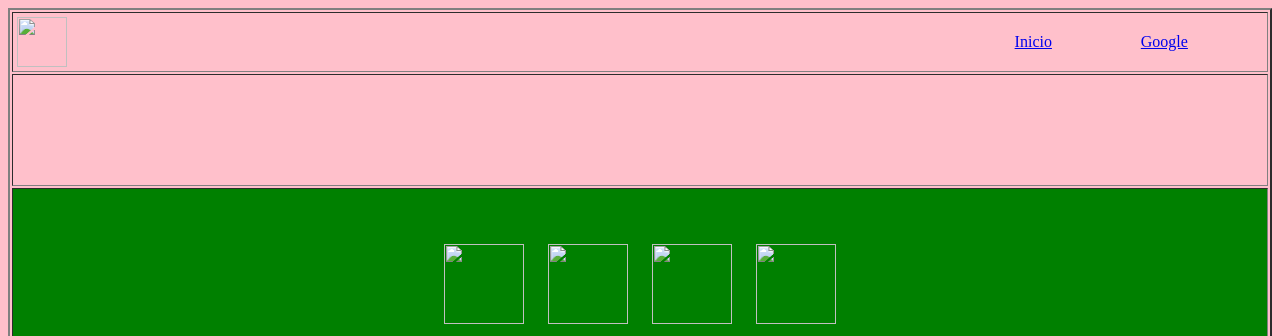
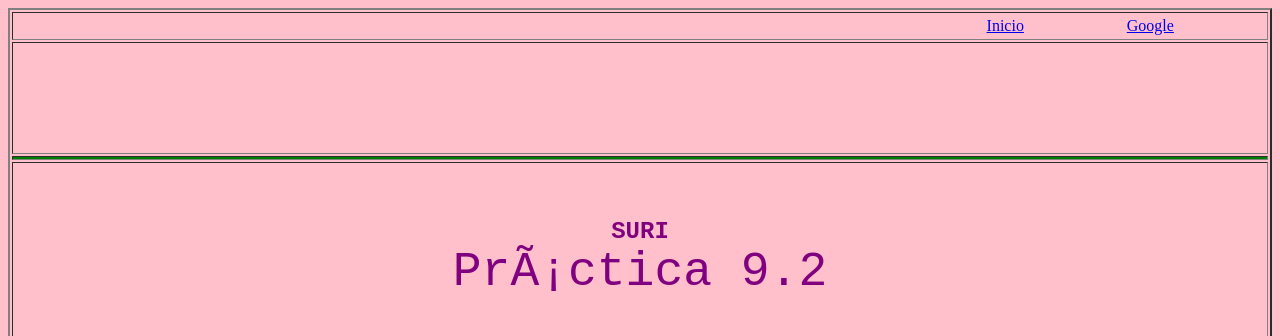
Before and after one commit to suricarrillo/Ejemplo, a plain HTML site: page Page2.html in a window 1280 px wide. Shown: the top 336 px of the page. Drawn offline with Linux system fonts and the light colour scheme; grey boxes are pictures that could not be loaded.

Commit message:
Page2.html

```diff
--- a/Page2.html
+++ b/Page2.html
@@ -1,6 +1,6 @@
 <html>
 <meta charset="UFT-8">
-<head><title> Practica 9.2 </title></head>
+<head><title> Practica 9 </title></head>
 <body bgcolor="pink">
 
 <table width="100%" border="2">
@@ -9,7 +9,6 @@
 <td colspan="4">
     <table width="100%">
     <tr>
-    <td width="10%"> <img src="1.png" height="50"> </td>
     <td width="70%"></td>
     <td width="10%"><a href="index.html">Inicio </a></td>
     <td width="10%"><a href="https://www.google.com"> Google </a></td>
@@ -22,12 +21,6 @@
 
 <tr bgcolor="green">
 <td colspan= "4" align="center">
-	<br><br><br>
-      <img src="2.png" height="80" hspace="10">
-      <img src="3.png" height="80" hspace="10">
-      <img src="4.png" height="80" hspace="10">
-      <img src="5.png" height="80" hspace="10">
-    <br><br><br>
 </td>
 </tr>
 
```
